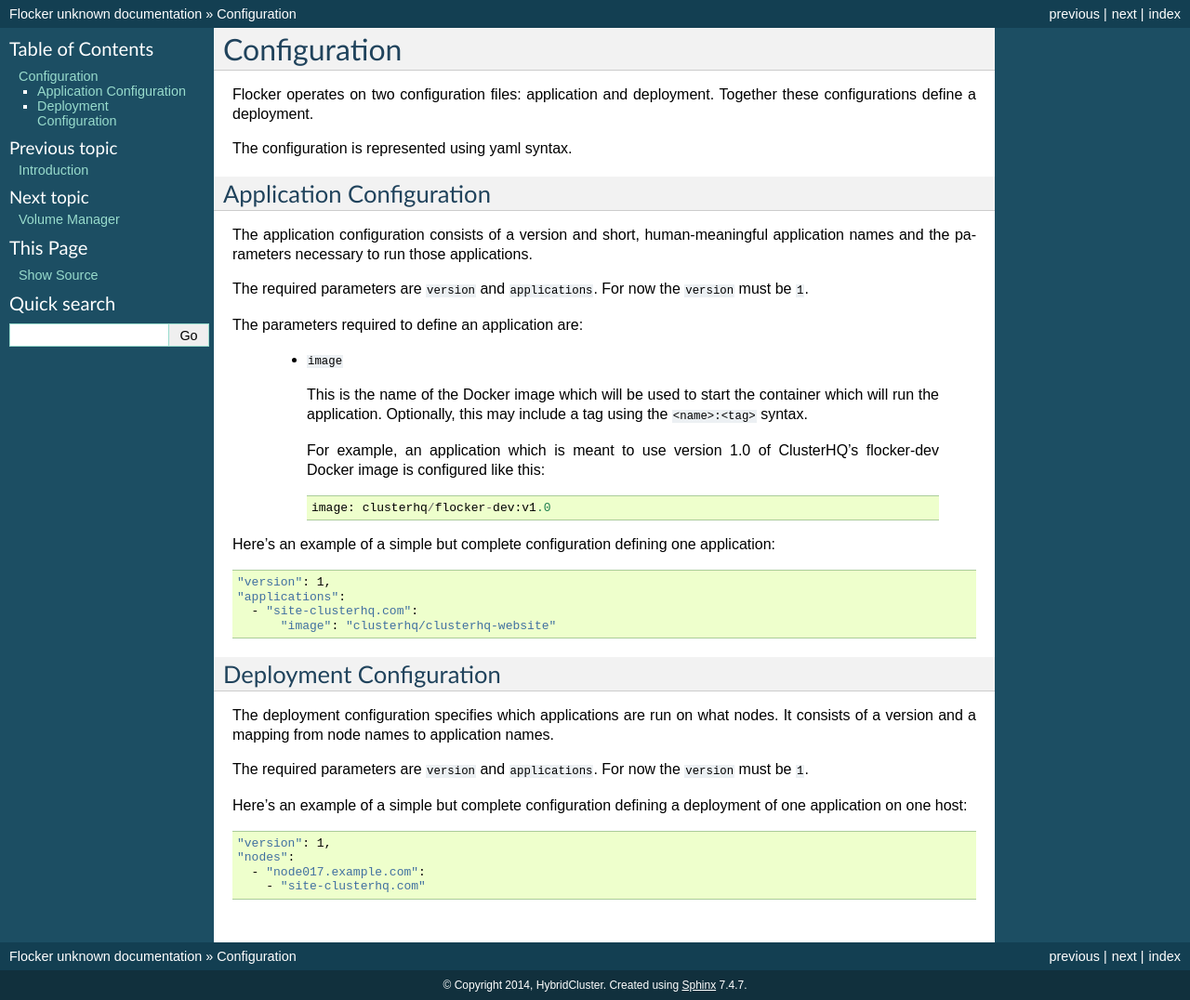
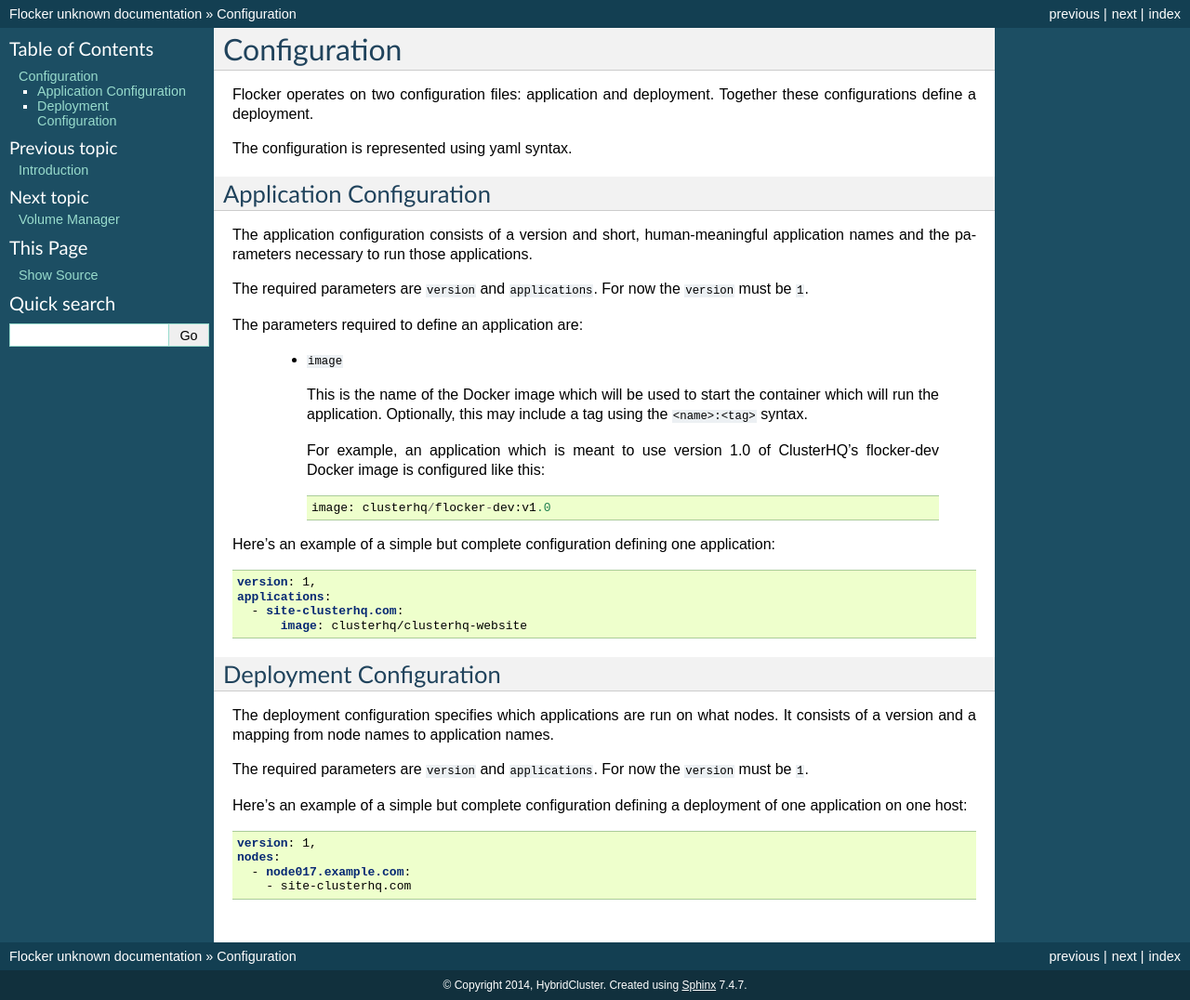
Before and after one commit to ClusterHQ/flocker, a Sphinx documentation site: the page built from docs/configuration.rst, in a window 1280 px wide. Shown: the whole page at 93% size. Built offline with Sphinx 7.4.7, drawn with Linux system fonts in a browser that asks for light colours; part of the change alters nothing that is shown.

```diff
--- a/docs/configuration.rst
+++ b/docs/configuration.rst
@@ -30,10 +30,10 @@ Here's an example of a simple but complete configuration defining one applicatio
 
 .. code-block:: yaml
 
-   "version": 1,
-   "applications":
-     - "site-clusterhq.com":
-         "image": "clusterhq/clusterhq-website"
+  version: 1,
+  applications:
+    - site-clusterhq.com:
+        image: clusterhq/clusterhq-website
 
 
 Deployment Configuration
@@ -49,7 +49,7 @@ Here's an example of a simple but complete configuration defining a deployment o
 
 .. code-block:: yaml
 
-  "version": 1,
-  "nodes":
-    - "node017.example.com":
-      - "site-clusterhq.com"
+  version: 1,
+  nodes:
+    - node017.example.com:
+      - site-clusterhq.com
```
